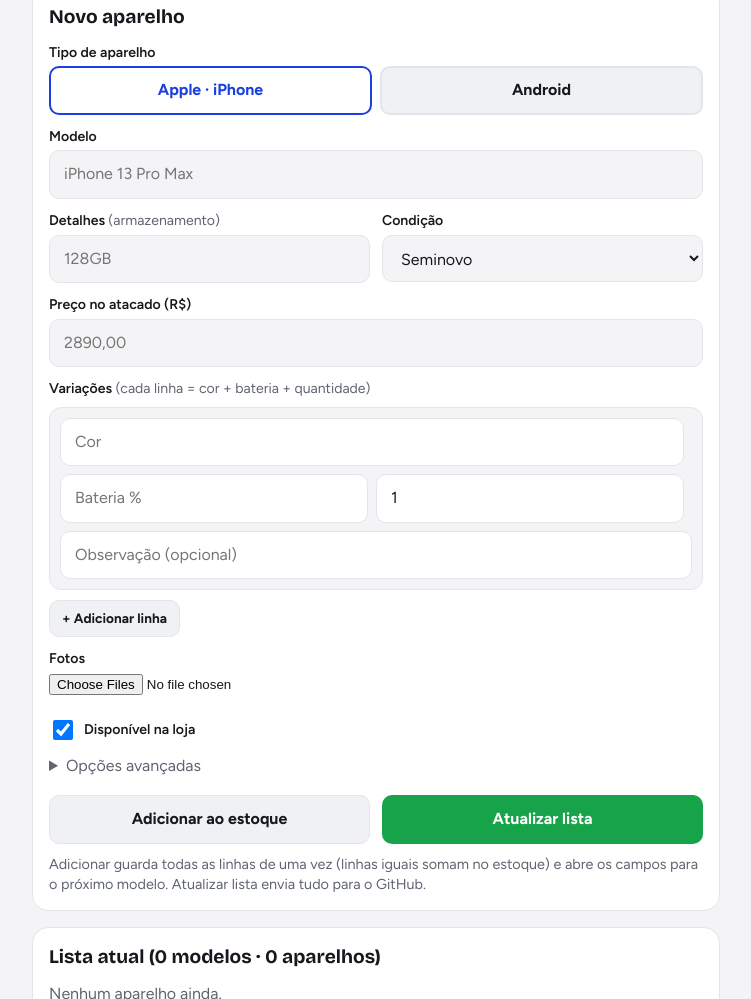
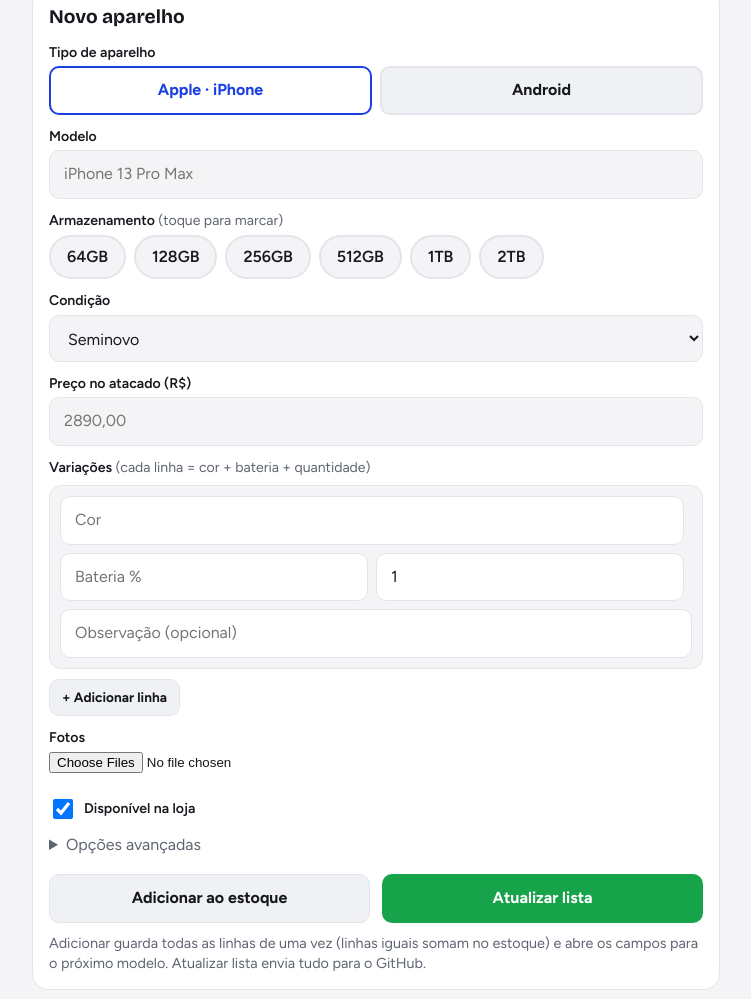
Before and after one commit to plugincelularesnovaserrana-sys/Atacado, a plain HTML site: page admin.html in a window 1280 px wide. Shown: the part 790-1789 px from the top of the page, without its empty margins (264-1015 px from the left). Drawn offline with nearby package versions, Linux system fonts and the light colour scheme.

Commit message:
Update admin.html

```diff
--- a/admin.html
+++ b/admin.html
@@ -75,6 +75,10 @@
   .item small{color:var(--tinta-2)}
   .preco{font-weight:800}
   .vazio{color:var(--tinta-2);margin:0}
+  .chips{display:flex;flex-wrap:wrap;gap:8px;margin-top:4px}
+  .chip{border:2px solid var(--linha);background:var(--papel);color:var(--tinta);border-radius:999px;padding:9px 16px;font-weight:600}
+  .chip[aria-pressed=true]{border-color:var(--azul);background:var(--foto-bg);color:var(--azul)}
+  .chip[aria-pressed=true]::after{content:" ✓"}
 
   #status{position:sticky;bottom:12px;z-index:5;border-radius:12px;padding:12px 14px;font-weight:600;border:1px solid var(--linha);background:var(--card);display:none}
   #status.ok{display:block;background:var(--ok-bg);border-color:var(--zap)}
@@ -170,19 +174,19 @@
     <input type="text" id="fModelo" list="modelosIphone" autocomplete="off" placeholder="iPhone 13 Pro Max">
     <datalist id="modelosIphone"></datalist>
 
-    <div class="duas">
-      <div>
-        <label for="fDetalhes">Detalhes <span class="dica" id="dicaDetalhes">(armazenamento)</span></label>
-        <input type="text" id="fDetalhes" autocomplete="off" placeholder="128GB">
-      </div>
-      <div>
-        <label for="fCond">Condição</label>
-        <select id="fCond">
-          <option value="Seminovo">Seminovo</option>
-          <option value="Novo">Novo</option>
-        </select>
-      </div>
+    <label id="lArm">Armazenamento <span class="dica">(toque para marcar)</span></label>
+    <div class="chips" id="chipsArm" role="group" aria-labelledby="lArm"></div>
+    <div id="boxRam" hidden>
+      <label id="lRam">Memória RAM <span class="dica">(opcional)</span></label>
+      <div class="chips" id="chipsRam" role="group" aria-labelledby="lRam"></div>
     </div>
+    <input type="hidden" id="fDetalhes">
+
+    <label for="fCond">Condição</label>
+    <select id="fCond">
+      <option value="Seminovo">Seminovo</option>
+      <option value="Novo">Novo</option>
+    </select>
 
     <label for="fPreco">Preço no atacado (R$)</label>
     <input type="text" id="fPreco" inputmode="decimal" autocomplete="off" placeholder="2890,00">
@@ -522,6 +526,37 @@ $("btnLinha").onclick = () => {
 };
 const atualizarCamposSemi = desenharLote;
 
+/* ============ ARMAZENAMENTO (botões) ============ */
+const ARMAZENAMENTOS = ["64GB","128GB","256GB","512GB","1TB","2TB"];
+const RAMS = ["4GB","6GB","8GB","12GB","16GB"];
+let armSel = "", ramSel = "";
+function lerDetalhes(){                       /* lê o texto salvo (ex.: "256GB · 8GB RAM") e marca os botões */
+  const t = $("fDetalhes").value;
+  const mr = t.match(/(\d+)\s*GB\s*RAM/i);
+  ramSel = mr ? mr[1] + "GB" : "";
+  const m = t.replace(/(\d+)\s*GB\s*RAM/i, "").match(/(\d+)\s*(GB|TB)/i);
+  armSel = m ? m[1] + m[2].toUpperCase() : "";
+}
+function gravarDetalhes(){
+  $("fDetalhes").value = [armSel, ramSel ? ramSel + " RAM" : ""].filter(Boolean).join(" · ");
+}
+function chips(boxId, opcoes, atual, aoClicar){
+  const box = $(boxId); box.replaceChildren();
+  const todas = atual && !opcoes.includes(atual) ? [...opcoes, atual] : opcoes;   /* valor antigo fora da lista continua marcado */
+  todas.forEach(v => {
+    const b = document.createElement("button");
+    b.type = "button"; b.className = "chip"; b.textContent = v;
+    b.setAttribute("aria-pressed", v === atual ? "true" : "false");
+    b.onclick = () => aoClicar(v === atual ? "" : v);
+    box.append(b);
+  });
+}
+function desenharChips(){
+  chips("chipsArm", ARMAZENAMENTOS, armSel, v => { armSel = v; gravarDetalhes(); desenharChips(); });
+  chips("chipsRam", RAMS, ramSel, v => { ramSel = v; gravarDetalhes(); desenharChips(); });
+}
+function desenharArmazenamento(){ lerDetalhes(); desenharChips(); }
+
 /* ============ APPLE x ANDROID ============ */
 function definirPlat(p){
   S.plat = p;
@@ -530,7 +565,9 @@ function definirPlat(p){
   $("boxMarca").hidden = apple;
   $("fModelo").setAttribute("list", apple ? "modelosIphone" : "");
   $("fModelo").placeholder = apple ? "iPhone 13 Pro Max" : "Galaxy A55";
-  $("dicaDetalhes").textContent = apple ? "(armazenamento)" : "(armazenamento e RAM)";
+  $("boxRam").hidden = apple;                                /* RAM só para Android */
+  if (apple){ ramSel = ""; gravarDetalhes(); }
+  desenharArmazenamento();
   desenharLote();
 }
 $("plApple").onclick = () => definirPlat("Apple");
@@ -539,6 +576,7 @@ $("plAndroid").onclick = () => { definirPlat("Android"); $("fMarca").focus(); };
 /* ============ FORMULÁRIO ============ */
 function limparForm(){
   ["fModelo","fMarca","fDetalhes","fPreco","fCores","fParcelado"].forEach(id => $(id).value = "");
+  desenharArmazenamento();
   $("fCond").value = "Seminovo"; $("fDisp").checked = true;
   S.fotosForm = []; S.novasForm = []; S.editando = -1; S.lote = [novaLinha()];
   desenharLote();
@@ -630,7 +668,7 @@ function editar(i){
   S.editando = i;
   $("fCond").value = p.condicao === "Novo" || p.condicao === "Lacrado" ? "Novo" : "Seminovo";
   definirPlat(platDe(p)); $("fMarca").value = p.marca || "";
-  $("fModelo").value = p.modelo || ""; $("fDetalhes").value = p.detalhes || "";
+  $("fModelo").value = p.modelo || ""; $("fDetalhes").value = p.detalhes || ""; desenharArmazenamento();
   $("fPreco").value = p.preco != null ? String(p.preco).replace(".", ",") : "";
   const cores = (p.cores || []).length ? p.cores : [""];
   const q = p.qtd !== undefined && p.qtd !== null ? String(p.qtd) : (p.condicao === "Seminovo" ? "1" : "");
@@ -720,7 +758,7 @@ function desenharLista(){
       const bc = botao("Duplicar", () => {
         editar(i); S.editando = -1; S.novasForm = [];
         $("tFormulario").textContent = "Novo aparelho (cópia)"; $("btnAdicionar").textContent = "Adicionar ao estoque";
-        desenharMiniaturas(); $("fDetalhes").focus();
+        desenharMiniaturas(); const c1 = $("chipsArm").querySelector("button"); if (c1) c1.focus();
       });
       const bd = botao(p.disponivel === false ? "Mostrar" : "Ocultar", () => { p.disponivel = p.disponivel === false; desenharLista(); },
         p.disponivel === false ? "Marcar como disponível" : "Marcar como indisponível");
```
